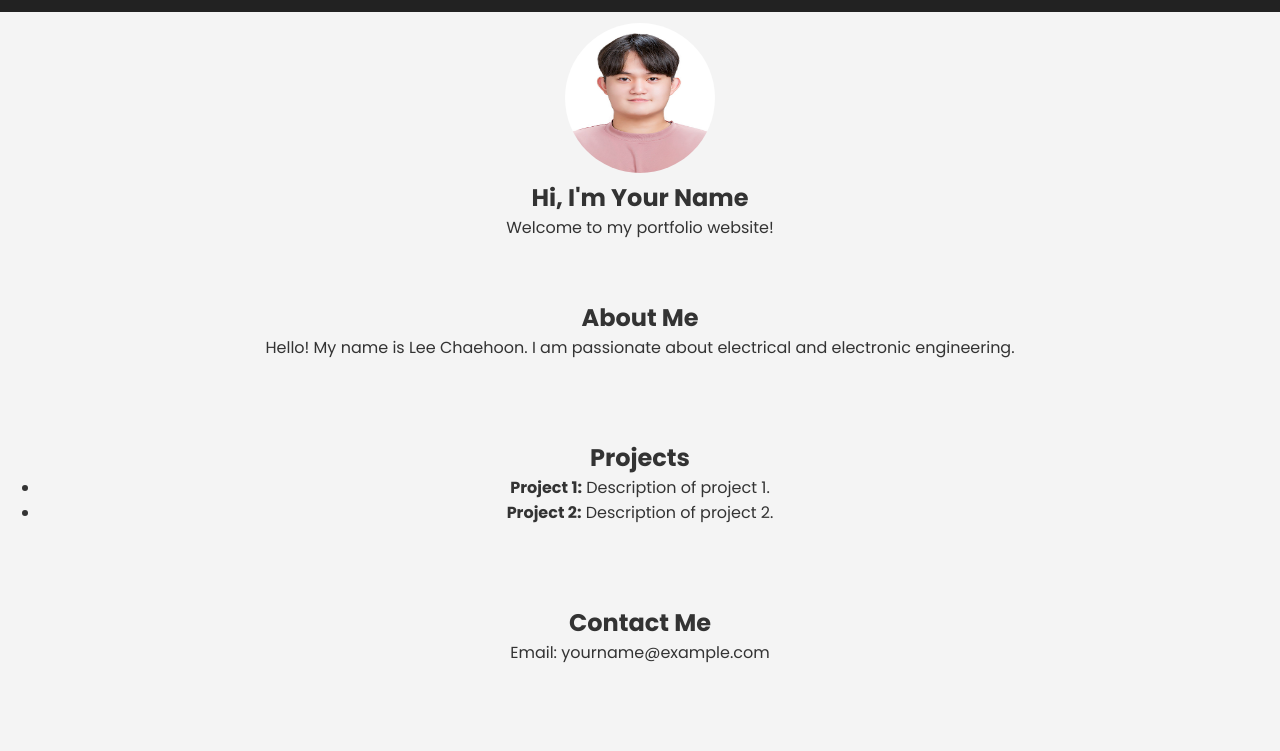
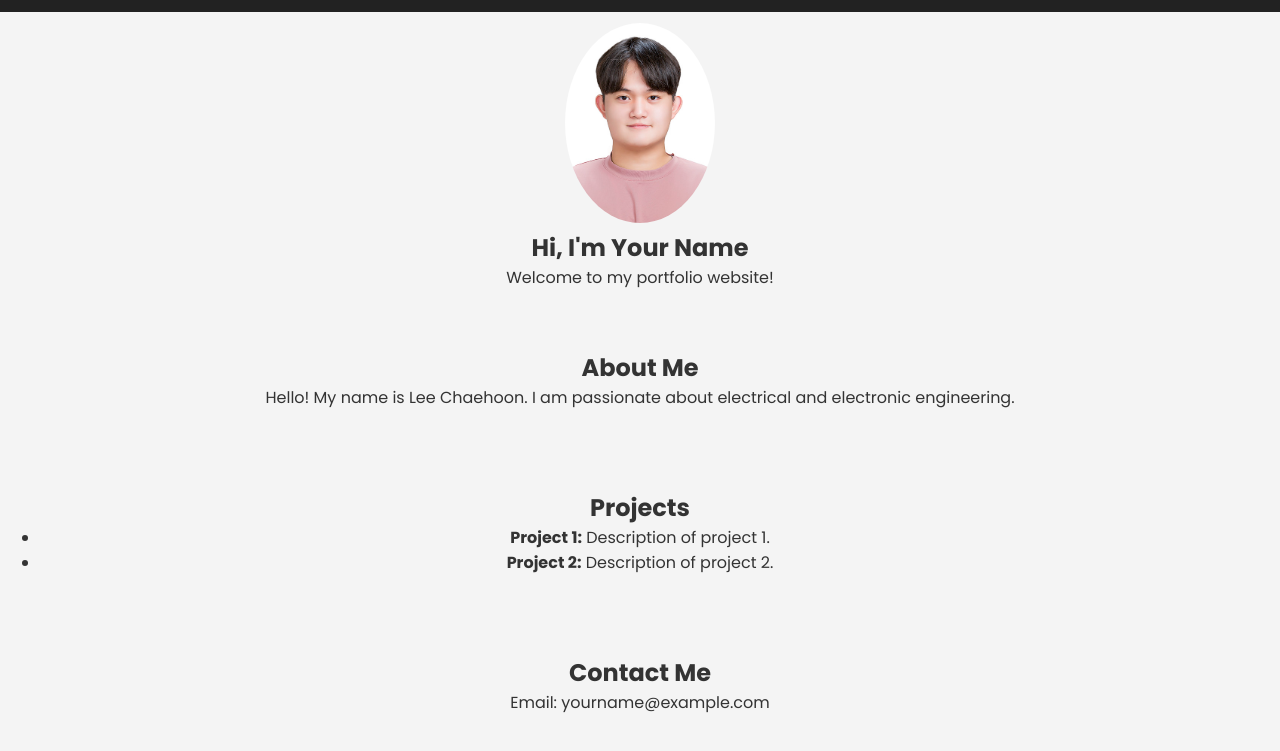
Before and after one commit to Chaehoony/Chaehoony.github.io, a plain HTML site: page index.html in a window 1280 px wide. Shown: the part 97-848 px from the top of the page. Before the commit the page ends 802 px from the top, so only its background shows below. Drawn offline with Linux system fonts and the light colour scheme.

Commit message:
Update style.css

```diff
--- a/style.css
+++ b/style.css
@@ -44,7 +44,8 @@ nav a i {
 
 .hero img {
     width: 150px;
-    height: 150px;
+    height: 200px;
+    object-fit: cover;
     border-radius: 50%;
     margin-top: 20px;
 }
```
